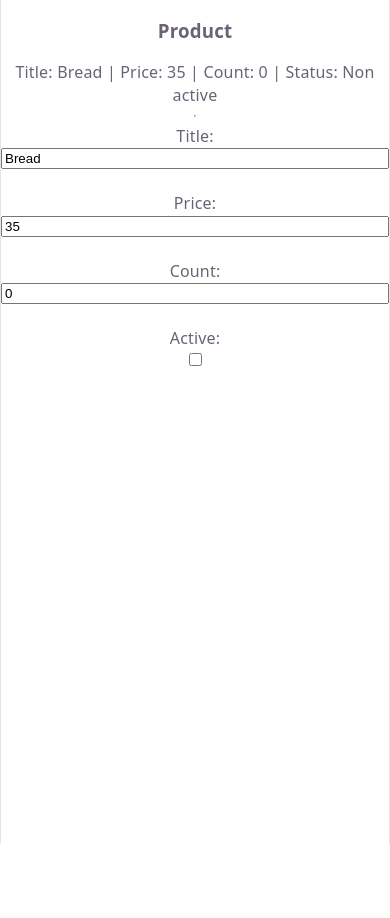
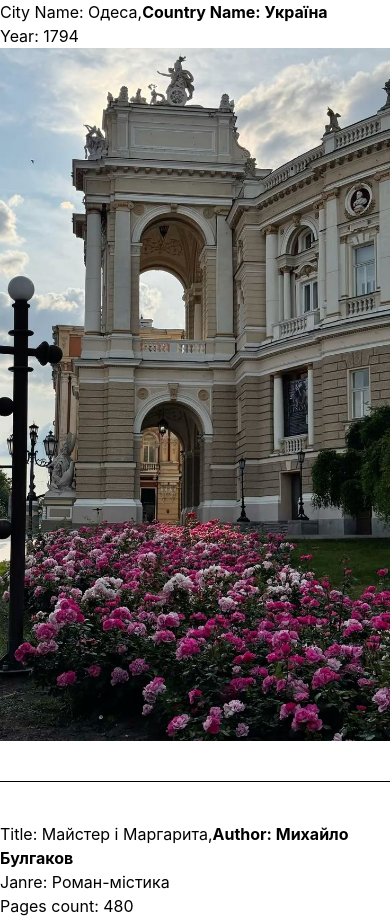
Before and after one commit to YanaPonomarenko/react-project, a React (Vite) app: page / in a window 390 px wide. Before the commit the page ends 844 px from the top, so only its background shows below. Built offline with nearby package versions, Linux system fonts and the light colour scheme.

Commit message:
added h/w 08.06

```diff
--- a/package.json
+++ b/package.json
@@ -11,7 +11,8 @@
   },
   "dependencies": {
     "react": "^19.2.6",
-    "react-dom": "^19.2.6"
+    "react-dom": "^19.2.6",
+    "tailwindcss": "^4.3.0"
   },
   "devDependencies": {
     "@eslint/js": "^10.0.1",
--- a/src/App.tsx
+++ b/src/App.tsx
@@ -1,47 +1,33 @@
 import './App.css'
-import { type ChangeEvent, useState } from 'react'
-import type { ProductType } from "./types/ProductType"
+import { MyCity } from './components/MyCity';
+import { Book } from './components/Book';
 
 function App() {
-  const [product, setProduct] = useState<ProductType>({
-    title: "Bread",
-    count: 0,
-    price: 35,
-    is_active: false
-  })
+    const cityData = {
+        city_name: 'Одеса',
+        country_name: 'Україна',
+        year: 1794
+    };
 
-  function changeTitle(e: ChangeEvent<HTMLInputElement>) {
-    setProduct({ ...product, title: e.target.value })
-  }
+    const bookData = {
+        title: 'Майстер і Маргарита',
+        name_and_surname: 'Михайло Булгаков',
+        janre: 'Роман-містика',
+        pages_count: 480,
+        reviews: [
+            'Блискучий роман, який змінює світогляд!',
+            'Одна з найкращих книг світової літератури.',
+            'Фантастичне поєднання реальності та містики.'
+        ]
+    };
 
-  function changePrice(e: ChangeEvent<HTMLInputElement>) {
-    setProduct({ ...product, price: +e.target.value })
-  }
-
-  function changeCount(e: ChangeEvent<HTMLInputElement>) {
-    setProduct({ ...product, count: +e.target.value })
-  }
-
-  function changeIsActive(e: ChangeEvent<HTMLInputElement>) {
-    setProduct({ ...product, is_active: e.target.checked })
-  }
-
-  return (
-      <>
-        <h3>Product</h3>
-        <p>
-          Title: {product.title} | Price: {product.price} | Count: {product.count} | Status: {product.is_active ? "Active" : "Non active"}
-        </p>
-        <hr />
-        Title: <input type="text" value={product.title} onChange={changeTitle} />
-        <br />
-        Price: <input type="number" value={product.price} onChange={changePrice} />
-        <br />
-        Count: <input type="number" value={product.count} onChange={changeCount} />
-        <br />
-        Active: <input type="checkbox" checked={product.is_active} onChange={changeIsActive} />
-      </>
-  )
+    return (
+        <div>
+            <MyCity city={cityData} />
+            <hr style={{ margin: '40px 0' }} />
+            <Book book={bookData} />
+        </div>
+    );
 }
 
-export default App
+export default App;
--- /dev/null
+++ b/src/components/Book.tsx
@@ -0,0 +1,16 @@
+import type {BookType} from "../types/BookType.ts";
+
+function Book(prop: {book: BookType})
+{
+    return (
+        <div>
+            <p>Title: {prop.book.title},
+                <b>Author: {prop.book.name_and_surname}</b>
+                <p>Janre: {prop.book.janre}</p>
+                <p>Pages count: {prop.book.pages_count}</p>
+            </p>
+        </div>
+    )
+}
+
+export {Book};
--- /dev/null
+++ b/src/components/MyCity.tsx
@@ -0,0 +1,14 @@
+import type {MyCityType} from "../types/MyCityType.ts";
+
+import MyPhoto_1 from '../assets/city.hw.jpg';
+
+function MyCity(prop: {city:MyCityType}) {
+    return (
+        <p>City Name: {prop.city.city_name},
+            <b>Country Name: {prop.city.country_name}</b>
+            <p>Year: {prop.city.year}</p>
+            <img src={MyPhoto_1}></img>
+        </p>
+    )
+}
+export { MyCity };
--- a/src/index.css
+++ b/src/index.css
@@ -1,111 +1 @@
-:root {
-  --text: #6b6375;
-  --text-h: #08060d;
-  --bg: #fff;
-  --border: #e5e4e7;
-  --code-bg: #f4f3ec;
-  --accent: #aa3bff;
-  --accent-bg: rgba(170, 59, 255, 0.1);
-  --accent-border: rgba(170, 59, 255, 0.5);
-  --social-bg: rgba(244, 243, 236, 0.5);
-  --shadow:
-    rgba(0, 0, 0, 0.1) 0 10px 15px -3px, rgba(0, 0, 0, 0.05) 0 4px 6px -2px;
-
-  --sans: system-ui, 'Segoe UI', Roboto, sans-serif;
-  --heading: system-ui, 'Segoe UI', Roboto, sans-serif;
-  --mono: ui-monospace, Consolas, monospace;
-
-  font: 18px/145% var(--sans);
-  letter-spacing: 0.18px;
-  color-scheme: light dark;
-  color: var(--text);
-  background: var(--bg);
-  font-synthesis: none;
-  text-rendering: optimizeLegibility;
-  -webkit-font-smoothing: antialiased;
-  -moz-osx-font-smoothing: grayscale;
-
-  @media (max-width: 1024px) {
-    font-size: 16px;
-  }
-}
-
-@media (prefers-color-scheme: dark) {
-  :root {
-    --text: #9ca3af;
-    --text-h: #f3f4f6;
-    --bg: #16171d;
-    --border: #2e303a;
-    --code-bg: #1f2028;
-    --accent: #c084fc;
-    --accent-bg: rgba(192, 132, 252, 0.15);
-    --accent-border: rgba(192, 132, 252, 0.5);
-    --social-bg: rgba(47, 48, 58, 0.5);
-    --shadow:
-      rgba(0, 0, 0, 0.4) 0 10px 15px -3px, rgba(0, 0, 0, 0.25) 0 4px 6px -2px;
-  }
-
-  #social .button-icon {
-    filter: invert(1) brightness(2);
-  }
-}
-
-#root {
-  width: 1126px;
-  max-width: 100%;
-  margin: 0 auto;
-  text-align: center;
-  border-inline: 1px solid var(--border);
-  min-height: 100svh;
-  display: flex;
-  flex-direction: column;
-  box-sizing: border-box;
-}
-
-body {
-  margin: 0;
-}
-
-h1,
-h2 {
-  font-family: var(--heading);
-  font-weight: 500;
-  color: var(--text-h);
-}
-
-h1 {
-  font-size: 56px;
-  letter-spacing: -1.68px;
-  margin: 32px 0;
-  @media (max-width: 1024px) {
-    font-size: 36px;
-    margin: 20px 0;
-  }
-}
-h2 {
-  font-size: 24px;
-  line-height: 118%;
-  letter-spacing: -0.24px;
-  margin: 0 0 8px;
-  @media (max-width: 1024px) {
-    font-size: 20px;
-  }
-}
-p {
-  margin: 0;
-}
-
-code,
-.counter {
-  font-family: var(--mono);
-  display: inline-flex;
-  border-radius: 4px;
-  color: var(--text-h);
-}
-
-code {
-  font-size: 15px;
-  line-height: 135%;
-  padding: 4px 8px;
-  background: var(--code-bg);
-}
+@import "tailwindcss";
--- /dev/null
+++ b/src/types/BookType.ts
@@ -0,0 +1,6 @@
+export type BookType = {
+    title: string,
+    name_and_surname: string,
+    janre: string,
+    pages_count: number,
+}
--- /dev/null
+++ b/src/types/MyCityType.ts
@@ -0,0 +1,7 @@
+export type MyCityType =
+    {
+        city_name: string,
+        country_name: string,
+        year: number,
+
+    }
--- /dev/null
+++ b/src/ui/Button.tsx
@@ -0,0 +1,9 @@
+type ButtonProp = {
+    text: string
+}
+
+const Button = ({text}:ButtonProp) =>
+{
+    return (<button className="bg-mauve-400 w-1/6 m-4 rounded-lg text-fuchsia-200">{text}</button>)
+}
+export default Button
```
Also changed, not shown: src/assets/city.hw.jpg (added), 1 other file (tests, documents, lock files or other folders).
